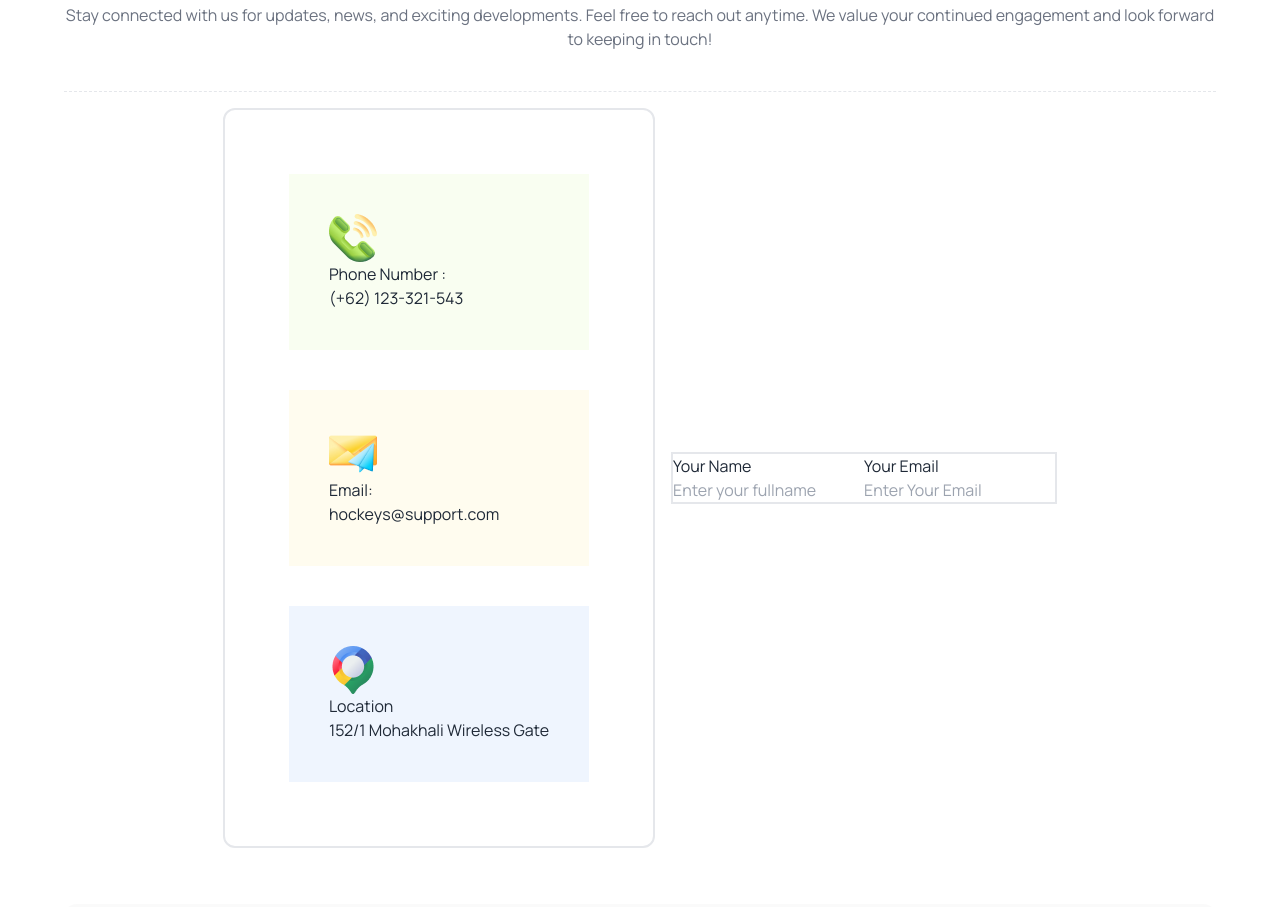
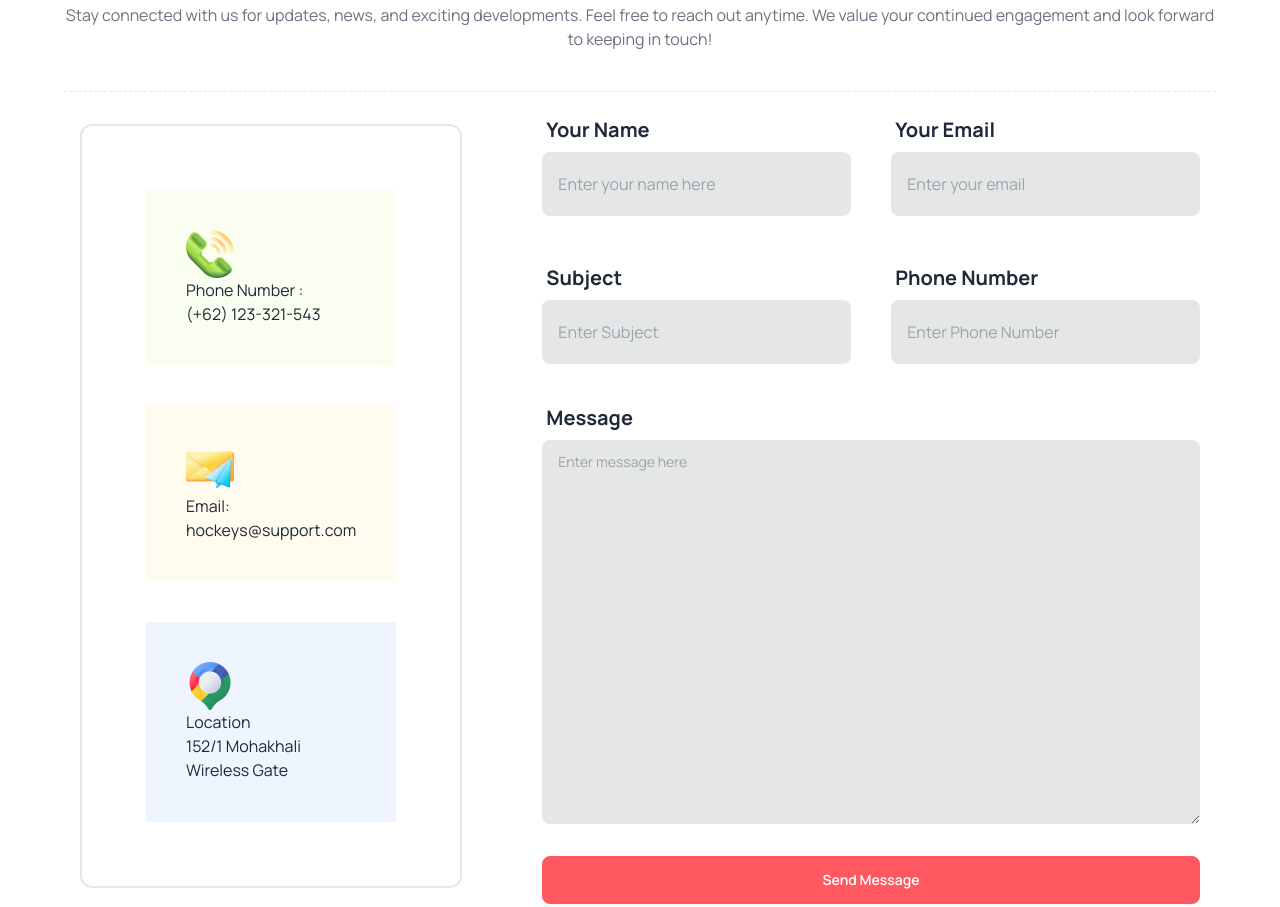
Before and after one commit to Promi-15/Hockey, a plain HTML site: page index.html in a window 1280 px wide. Shown: the part 4275-5182 px from the top of the page. Drawn offline with nearby package versions, Linux system fonts and the light colour scheme.

Commit message:
form added

```diff
--- a/index.html
+++ b/index.html
@@ -522,18 +522,58 @@ Stay connected with us for updates, news, and exciting developments. Feel free t
         <p>152/1 Mohakhali Wireless Gate</p>
       </div>
      </div>
-      <div class="border-2">
-        <div class="flex flex-row">
-          <div>
-            <h1>Your Name</h1>
-            <input class="bg-base-100" type="text" placeholder="Enter your fullname">
-          </div>
-          <div>
-            <h1>Your Email</h1>
-            <input type="text" placeholder="Enter Your Email">
-          </div>
+
+     <div class="w-full flex flex-col justify-between lg:ml-16">
+      <!-- 4 inputs -->
+      <div class="grid grid-cols-1 lg:grid-cols-2 gap-10">
+        <div>
+          <label class="form-control w-full">
+            <div class="label">
+              <span class="label-text text-xl font-bold">Your Name</span>
+            </div>
+            <input type="text" placeholder="Enter your name here"
+              class="input input-bordered w-full bg-base-300 h-16 border-none" />
+          </label>
+        </div>
+        <div>
+          <label class="form-control w-full">
+            <div class="label">
+              <span class="label-text text-xl font-bold">Your Email</span>
+            </div>
+            <input type="text" placeholder="Enter your email"
+              class="input input-bordered w-full bg-base-300 h-16 border-none" />
+          </label>
+        </div>
+        <div>
+          <label class="form-control w-full">
+            <div class="label">
+              <span class="label-text text-xl font-bold">Subject</span>
+            </div>
+            <input type="text" placeholder="Enter Subject"
+              class="input input-bordered w-full bg-base-300 h-16 border-none" />
+          </label>
+        </div>
+        <div>
+          <label class="form-control w-full">
+            <div class="label">
+              <span class="label-text text-xl font-bold">Phone Number</span>
+            </div>
+            <input type="text" placeholder="Enter Phone Number"
+              class="input input-bordered w-full bg-base-300 h-16 border-none" />
+          </label>
         </div>
       </div>
+      <!-- 1 message -->
+      <label class="form-control mt-8">
+        <div class="label">
+          <span class="label-text text-xl font-bold">Message</span>
+        </div>
+        <textarea class="textarea textarea-bordered h-96 bg-base-300 border-none"
+          placeholder="Enter message here"></textarea>
+      </label>
+      <!-- 1 button -->
+      <button class="btn btn-error w-full mt-8 text-white">Send Message</button>
+    </div>
     </div>
   </div>
 </section>
```
